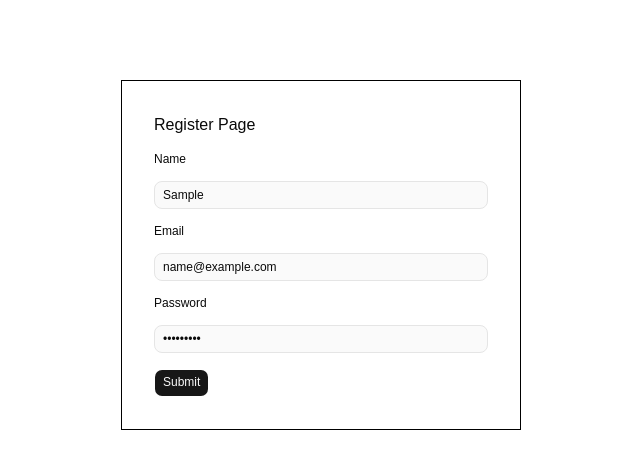
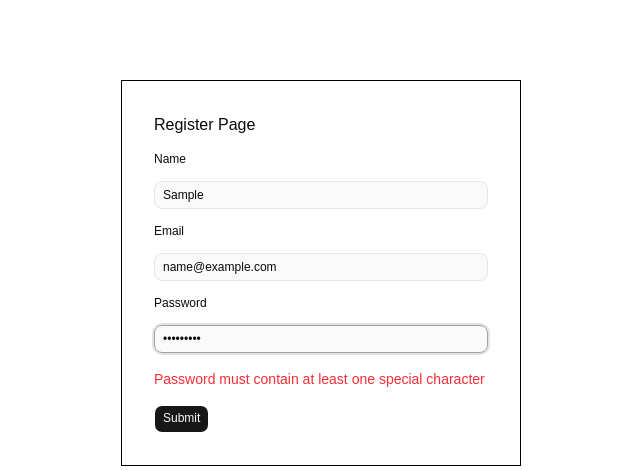
Before and after one commit to kmldn555/blog-app-web, a React (Vite) app: page /register in a window 1280 px wide. Both pictures are taken after typing "Sample", "name@example.com", "Sample123" into the empty fields and a click on the button "Submit". Shown: the top 470 px of the page, without its empty margins (319-959 px from the left). Built offline with nearby package versions, Linux system fonts and the light colour scheme; no server answers.

Commit message:
feat: change feature register (#3)

```diff
--- a/src/pages/RegisterPage.tsx
+++ b/src/pages/RegisterPage.tsx
@@ -3,23 +3,32 @@ import { Label } from "@/components/ui/label";
 import { useState } from "react";
 import { Input } from "@/components/ui/input";
 import { axiosInstance } from "@/lib/axios";
+import { useForm } from "react-hook-form";
+import { registerSchema, type RegisterSchema } from "@/schema/register";
+import { zodResolver } from "@hookform/resolvers/zod";
+import { useNavigate } from "react-router";
 
 function RegisterPage() {
-  const [name, setName] = useState<string>("");
-  const [email, setEmail] = useState<string>("");
-  const [password, setPassword] = useState<string>("");
   const [isLoading, setIsLoading] = useState<boolean>(false);
 
-  const handleSubmit = async () => {
+  const { register, handleSubmit, formState } = useForm<RegisterSchema>({
+    resolver: zodResolver(registerSchema),
+  });
+
+  const navigate = useNavigate();
+
+  const handleregister = async (values: RegisterSchema) => {
     setIsLoading(true);
     try {
-      await axiosInstance.post("/users/register", {
-        name,
-        email,
-        password,
+      await axiosInstance.post("/auth/register", {
+        nama: values.nama,
+        email: values.email,
+        password: values.password,
       });
 
       alert("Register Success !!!");
+
+      navigate("/login");
     } catch (error) {
       console.log(error);
       alert("Register Failed !!!");
@@ -29,22 +38,39 @@ function RegisterPage() {
   };
 
   return (
-    <div className=" w-100 mx-auto mt-20 border border-black p-8 space-y-4">
+    <form onSubmit={handleSubmit(handleregister)}>
+      <div className="w-100 mx-auto mt-20 border border-black p-8 space-y-4">
         <h1>Register Page</h1>
 
         <Label>Name</Label>
-      <Input type="text" onChange={(e) => setName(e.target.value)} />
+        <Input type="text" {...register("nama")} />
+        {formState.errors.nama && (
+          <p className="text-red-500 text-sm">
+            {formState.errors.nama.message}
+          </p>
+        )}
 
         <Label>Email</Label>
-      <Input type="email" onChange={(e) => setEmail(e.target.value)} />
+        <Input type="email" {...register("email")} />
+        {formState.errors.email && (
+          <p className="text-red-500 text-sm">
+            {formState.errors.email.message}
+          </p>
+        )}
 
         <Label>Password</Label>
-      <Input type="password" onChange={(e) => setPassword(e.target.value)} />
+        <Input type="password" {...register("password")} />
+        {formState.errors.password && (
+          <p className="text-red-500 text-sm">
+            {formState.errors.password.message}
+          </p>
+        )}
 
-      <Button onClick={handleSubmit} disabled={isLoading}>
-        {isLoading ? "Loading" : "Submit"}{" "}
+        <Button type="submit" disabled={isLoading}>
+          {isLoading ? "Loading" : "Submit"}
         </Button>
       </div>
+    </form>
   );
 }
 
--- /dev/null
+++ b/src/schema/register.ts
@@ -0,0 +1,21 @@
+import { z } from "zod";
+
+export const registerSchema = z.object({
+  nama: z.string().min(3),
+  email: z.email(),
+  password: z
+    .string()
+    .min(6, { error: "Password must be at least 6 character" })
+    .regex(/[A-Z]/, {
+      message: "Password must contain at least one uppercase letter",
+    })
+    .regex(/[a-z]/, {
+      message: "Password must contain at least one lowercase letter",
+    })
+    .regex(/[0-9]/, { message: "Password must contain at least one number" })
+    .regex(/[^A-Za-z0-9]/, {
+      message: "Password must contain at least one special character",
+    }),
+});
+
+export type RegisterSchema = z.infer<typeof registerSchema>;
```
Lines whose indentation alone changed are shown as unchanged.
